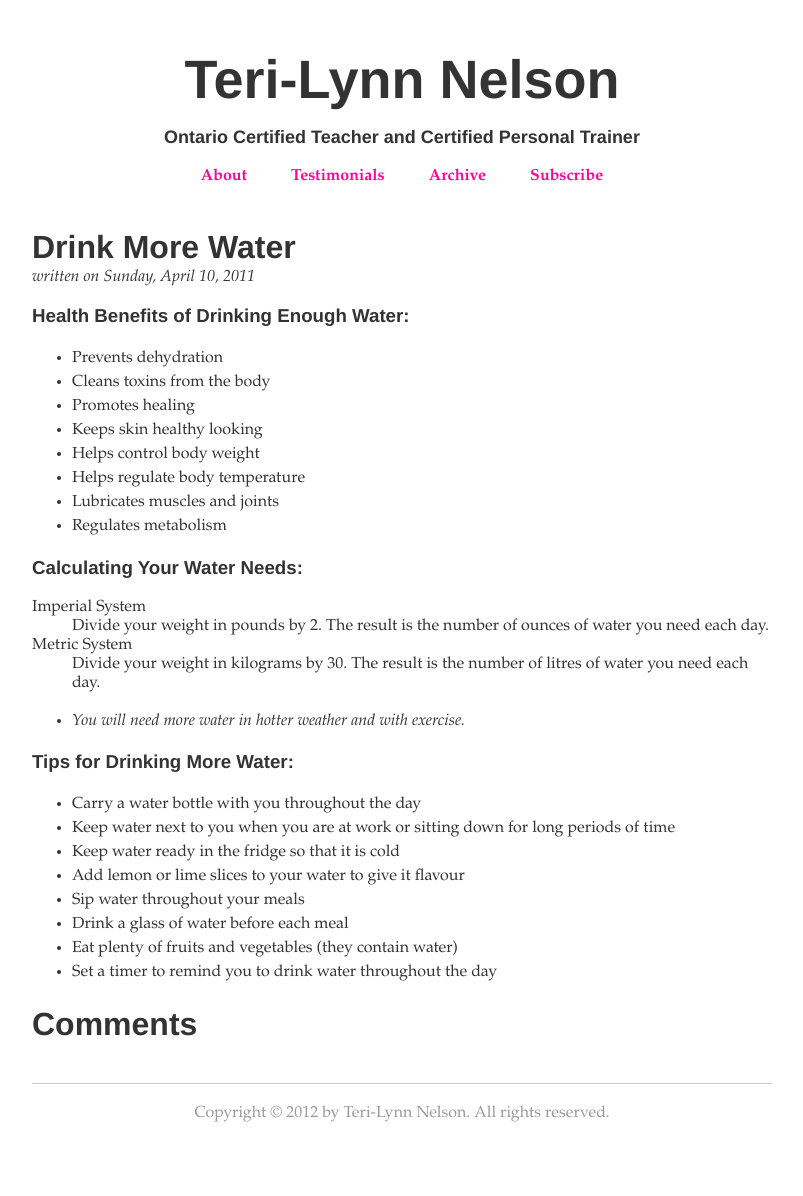
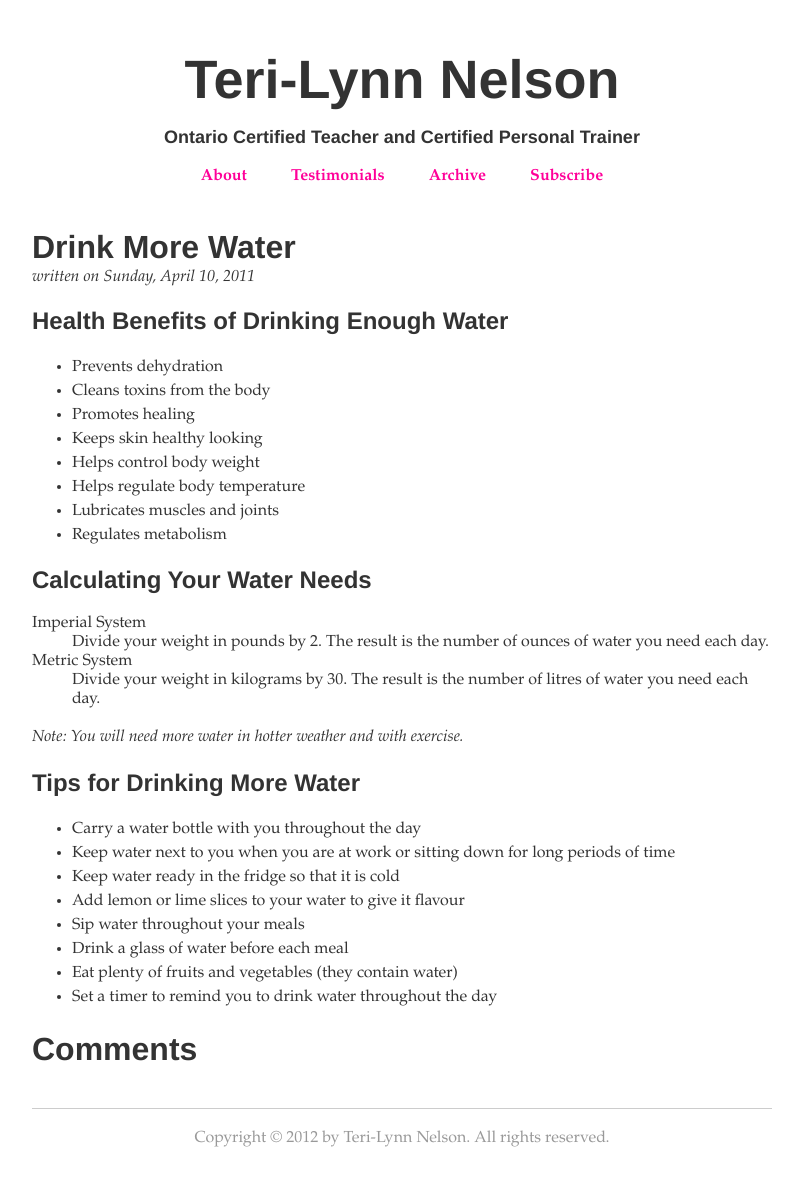
Before and after one commit to teri-lynn/teri-lynn.github.com, a Jekyll site: the page built from _posts/2011-04-10-drink-more-water.md, in a window 1280 px wide. Shown: the whole page, without its empty margins (238-1041 px from the left). Built offline with Jekyll 4.4.1, drawn with Linux system fonts in a browser that asks for light colours; some web fonts are replaced; Markdown is read by kramdown in place of the engine named in the settings; before the commit the page ends 1171 px from its top, so only the background shows below that.

Commit message:
Fixed formatting of 2011-04-10-drink-more-water.md

```diff
--- a/_posts/2011-04-10-drink-more-water.md
+++ b/_posts/2011-04-10-drink-more-water.md
@@ -6,7 +6,7 @@ tags:
   - nutrition
 ---
 
-### Health Benefits of Drinking Enough Water:
+## Health Benefits of Drinking Enough Water
 
 - Prevents dehydration
 - Cleans toxins from the body
@@ -17,7 +17,7 @@ tags:
 - Lubricates muscles and joints
 - Regulates metabolism
 
-### Calculating Your Water Needs:
+## Calculating Your Water Needs
 
 Imperial System
 :   Divide your weight in pounds by 2. The result is the number of ounces of
@@ -27,9 +27,9 @@ Metric System
 :   Divide your weight in kilograms by 30. The result is the number of litres
     of water you need each day.
 
-* *You will need more water in hotter weather and with exercise.*
+*Note: You will need more water in hotter weather and with exercise.*
 
-### Tips for Drinking More Water:
+## Tips for Drinking More Water
 
 - Carry a water bottle with you throughout the day
 - Keep water next to you when you are at work or sitting down for long periods
```
